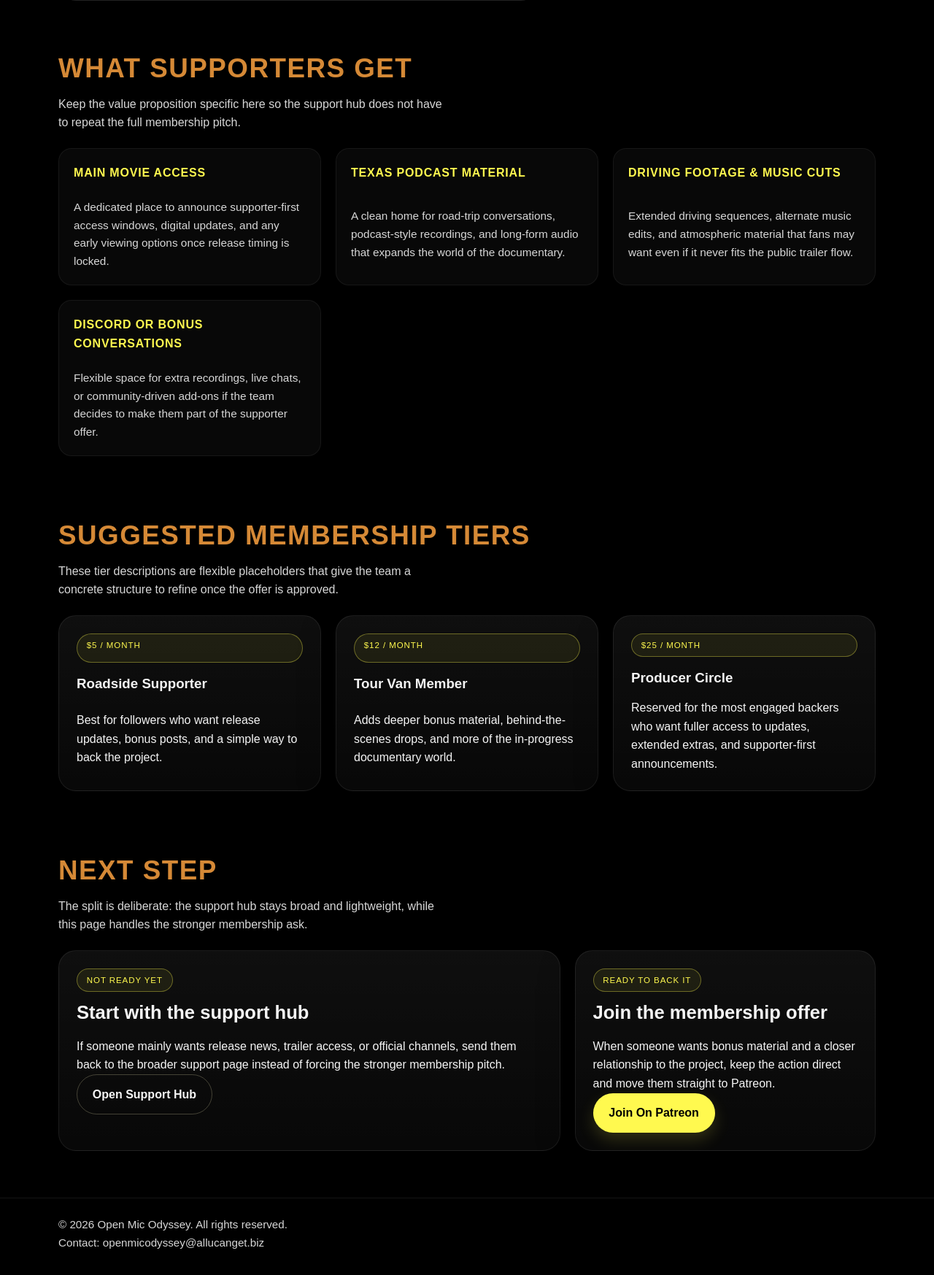
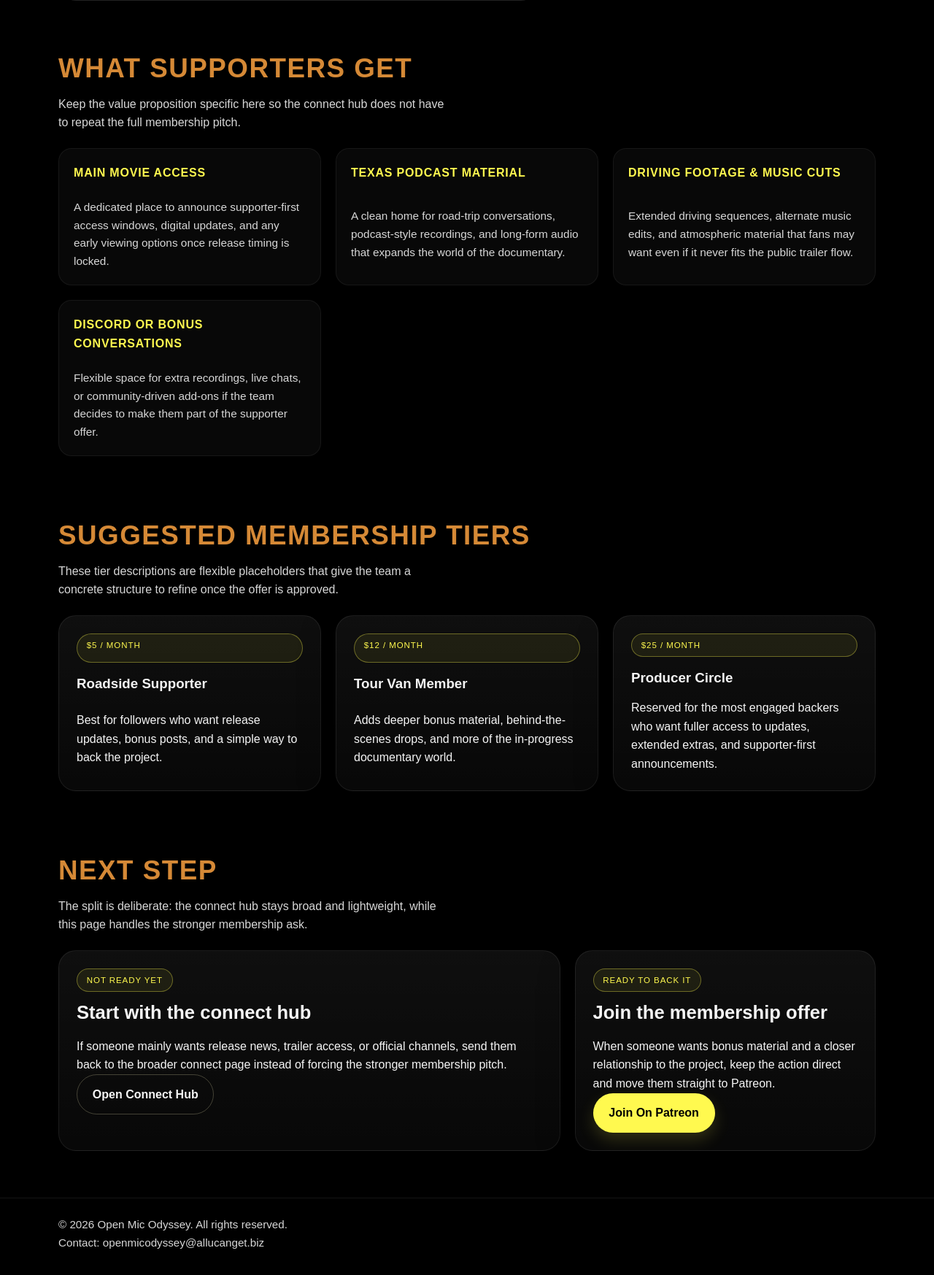
Before and after one commit to Zwitschi/80-movie, a Flask app: page /patreon in a window 1280 px wide. Shown: the part 832-2579 px from the top of the page at 73% size. Run offline with Flask 3, Linux system fonts and the light colour scheme.

Commit message:
Refactor website structure: replace 'support' with 'connect', add media page, and update templates accordingly

```diff
--- a/requirements.txt
+++ b/requirements.txt
@@ -1,2 +1,4 @@
 Flask==3.1.3
 gunicorn==25.3.0
+beautifulsoup4==4.13.4
+jsonschema==4.25.1
--- a/website/movie_site/movie_data.py
+++ b/website/movie_site/movie_data.py
@@ -2,7 +2,7 @@ def get_movie_data():
     return {
         'title': 'Open Mic Odyssey',
         'tagline': 'Good Morning, I\'m Sorry',
-        'description': 'Three best friends go across America to pursue the dream...',
+        'description': 'Three best friends embark on an outrageous adventure.',
         'genre': 'Documentary',
         'keywords': [
             'documentary',
@@ -17,7 +17,7 @@ def get_movie_data():
         'release_status': {
             'label': 'Trailer Now Streaming',
             'headline': 'The film is still on the road. The trailer is the first look.',
-            'summary': 'Preview screenings are being scheduled now. Use the landing page trailer section for the first look, then move into the film page or support hub for screenings and digital updates.',
+            'summary': 'Preview screenings are being scheduled now. Use the landing page trailer section for the first look, then move into the film page or connect hub for screenings and digital updates.',
             'detail': 'Digital release details have not been announced yet. Join the waitlist for streaming and purchase updates while the film continues its preview and outreach run.',
         },
         'date_published': None,
@@ -161,14 +161,14 @@ def get_movie_data():
         'supporter_page': {
             'title': 'Patreon & Supporter Access',
             'intro': 'A dedicated conversion page for the audience that already wants to back the film directly and unlock bonus material beyond the main release.',
-            'membership_pitch': 'Supporters are the first audience for extra road footage, extended conversations, side projects, and the rougher, more personal material that does not belong on the broader public support hub.',
+            'membership_pitch': 'Supporters are the first audience for extra road footage, extended conversations, side projects, and the rougher, more personal material that does not belong on the broader public connect hub.',
             'primary_link': {
                 'label': 'Join On Patreon',
                 'url': 'https://www.patreon.com/openmicodyssey',
             },
             'secondary_link': {
-                'label': 'Start With The Support Hub',
-                'url': 'https://openmicodyssey.com/support',
+                'label': 'Start With The Connect Hub',
+                'url': 'https://openmicodyssey.com/connect',
             },
             'benefits': [
                 {
@@ -303,7 +303,7 @@ def get_movie_data():
         'offers': [
             {
                 'name': 'Digital release waitlist',
-                'url': 'https://openmicodyssey.com/support',
+                'url': 'https://openmicodyssey.com/connect',
                 'category': 'Streaming access',
                 'availability': 'https://schema.org/PreOrder',
                 'price': 0,
--- a/website/movie_site/views.py
+++ b/website/movie_site/views.py
@@ -35,20 +35,30 @@ def watch():
     return redirect(url_for('main.index', _anchor='trailer'))
 
 
+@main_blueprint.get('/connect')
+def connect():
+    return render_template(
+        'connect.html',
+        **build_page_context(),
+    )
+
+
 @main_blueprint.get('/support')
 def support():
+    return redirect(url_for('main.connect'))
+
+
+@main_blueprint.get('/media')
+def media():
     return render_template(
-        'support.html',
+        'media.html',
         **build_page_context(),
     )
 
 
 @main_blueprint.get('/gallery')
 def gallery():
-    return render_template(
-        'gallery.html',
-        **build_page_context(),
-    )
+    return redirect(url_for('main.media'))
 
 
 @main_blueprint.get('/patreon')
--- a/website/templates/_base.html
+++ b/website/templates/_base.html
@@ -11,6 +11,7 @@
     {% endif %}
     <link
       rel="stylesheet"
+      type="text/css"
       href="{{ url_for('static', filename='css/site.css') }}"
     />
     {% block extra_head %}{% endblock %}
@@ -49,8 +50,8 @@
           <div class="nav-links">
             <a href="{{ url_for('main.index') }}">Overview</a>
             <a href="{{ url_for('main.film') }}">Film</a>
-            <a href="{{ url_for('main.gallery') }}">Gallery</a>
-            <a href="{{ url_for('main.support') }}">Support</a>
+            <a href="{{ url_for('main.media') }}">Media</a>
+            <a href="{{ url_for('main.connect') }}">Connect</a>
             <a href="{{ url_for('main.film') }}#tickets">Showtimes</a>
           </div>
         </nav>
@@ -66,7 +67,10 @@
           reserved.
         </p>
         <p>
-          Contact: <a href="mailto:{{ movie.contact_email }}">{{ movie.contact_email }}</a>
+          Contact:
+          <a href="mailto:{{ movie.contact_email }}"
+            >{{ movie.contact_email }}</a
+          >
         </p>
       </div>
     </footer>
--- a/website/templates/index.html
+++ b/website/templates/index.html
@@ -259,8 +259,8 @@
           <h3>Official Links</h3>
           <p>{{ movie.production_company.name }}</p>
           <span class="credit-role">Audience follow-through</span>
-          <a href="{{ url_for('main.support') }}" class="text-link"
-            >Open Support Hub</a
+          <a href="{{ url_for('main.connect') }}" class="text-link"
+            >Open Connect Hub</a
           >
         </article>
         <article class="feature feature-credit">
--- a/website/templates/gallery.html
+++ b/website/templates/media.html
@@ -1,10 +1,10 @@
-{% extends '_base.html' %} {% block title %}Gallery {{ movie_title }}{% endblock
+{% extends '_base.html' %} {% block title %}Media {{ movie_title }}{% endblock
 %} {% block page_content %}
 <main>
   <section class="hero gallery-hero">
     <div class="container gallery-hero-grid">
       <div class="content-card gallery-intro">
-        <span class="eyebrow">Gallery</span>
+        <span class="eyebrow">Media</span>
         <h1>
           Stills, Posters, And
           <span>Behind-The-Scenes Frames</span>
--- a/website/templates/overview.html
+++ b/website/templates/overview.html
@@ -93,13 +93,13 @@
         </article>
         <article class="feature feature-highlight overview-cta-card">
           <span class="eyebrow eyebrow-small">Visuals</span>
-          <h3>Browse The Gallery</h3>
+          <h3>Browse The Media</h3>
           <p>
             See poster concepts, stills, and behind-the-scenes imagery without
             leaving the streamlined landing-page flow.
           </p>
-          <a href="{{ url_for('main.gallery') }}" class="btn btn-secondary"
-            >Open Gallery</a
+          <a href="{{ url_for('main.media') }}" class="btn btn-secondary"
+            >Open Media</a
           >
         </article>
       </div>
--- a/website/templates/patreon.html
+++ b/website/templates/patreon.html
@@ -21,8 +21,8 @@ endblock %} {% block page_content %}
             class="btn btn-primary"
             >{{ movie.supporter_page.primary_link.label }}</a
           >
-          <a href="{{ url_for('main.support') }}" class="btn btn-secondary"
-            >Back To Support Hub</a
+          <a href="{{ url_for('main.connect') }}" class="btn btn-secondary"
+            >Back To Connect Hub</a
           >
         </div>
       </div>
@@ -58,7 +58,7 @@ endblock %} {% block page_content %}
       <div class="section-header">
         <h2>What Supporters Get</h2>
         <p>
-          Keep the value proposition specific here so the support hub does not
+          Keep the value proposition specific here so the connect hub does not
           have to repeat the full membership pitch.
         </p>
       </div>
@@ -95,21 +95,21 @@ endblock %} {% block page_content %}
       <div class="section-header">
         <h2>Next Step</h2>
         <p>
-          The split is deliberate: the support hub stays broad and lightweight,
+          The split is deliberate: the connect hub stays broad and lightweight,
           while this page handles the stronger membership ask.
         </p>
       </div>
       <div class="section-split">
         <div class="content-card side-panel">
           <span class="eyebrow eyebrow-small">Not Ready Yet</span>
-          <h3>Start with the support hub</h3>
+          <h3>Start with the connect hub</h3>
           <p>
             If someone mainly wants release news, trailer access, or official
-            channels, send them back to the broader support page instead of
+            channels, send them back to the broader connect page instead of
             forcing the stronger membership pitch.
           </p>
-          <a href="{{ url_for('main.support') }}" class="btn btn-secondary"
-            >Open Support Hub</a
+          <a href="{{ url_for('main.connect') }}" class="btn btn-secondary"
+            >Open Connect Hub</a
           >
         </div>
         <div class="content-card side-panel">
```
Also changed, not shown: website/templates/connect.html (renamed from website/templates/support.html, +4 -4 lines), website/README.md, 1 other file.
